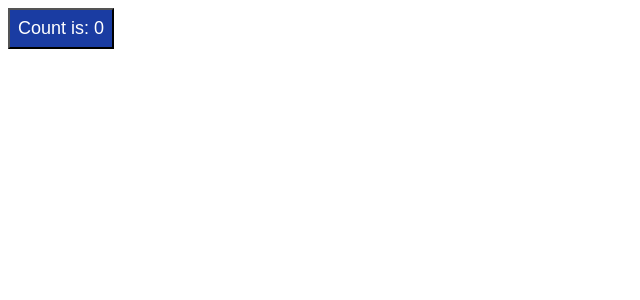
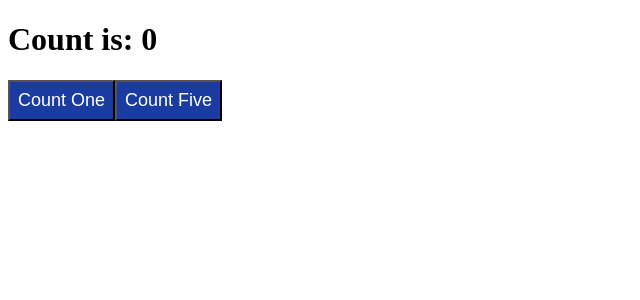
Before and after one commit to wacb14/react-ts-learning, a React (Vite) app: page / in a window 1280 px wide. Shown: the top 300 px of the page, without its empty margins (0-640 px from the left). Built offline with nearby package versions, Linux system fonts and the light colour scheme.

Commit message:
Hook useState and batching

```diff
--- a/src/App.tsx
+++ b/src/App.tsx
@@ -1,13 +1,31 @@
 import { useState } from 'react';
 import { Button } from './components';
 function App() {
-  function countMore() {
+  // Batching
+  function countFive() {
     setCount(count => count + 1);
+    setCount(count => count + 1);
+    setCount(count => count + 1);
+    setCount(count => count + 1);
+    setCount(count => count + 1);
+    // Al ejecutar como una función si actualiza el valor previo
+  }
+  function countOne() {
+    setCount(count + 1);
+    setCount(count + 1);
+    setCount(count + 1);
+    setCount(count + 1);
+    setCount(count + 1);
+    setCount(count + 1);
+    setCount(count + 1);
+    // Aqui se agrupan los cambios de estado y no se actualiza el valor hasta que haya un render
   }
   const [count, setCount] = useState(0);
   return (
     <>
-      <Button label={`Count is: ${count}`} parentMethod={countMore} />
+      <h1>Count is: {count}</h1>
+      <Button label={`Count One`} parentMethod={countOne} />
+      <Button label={`Count Five`} parentMethod={countFive} />
     </>
   );
 }
```
